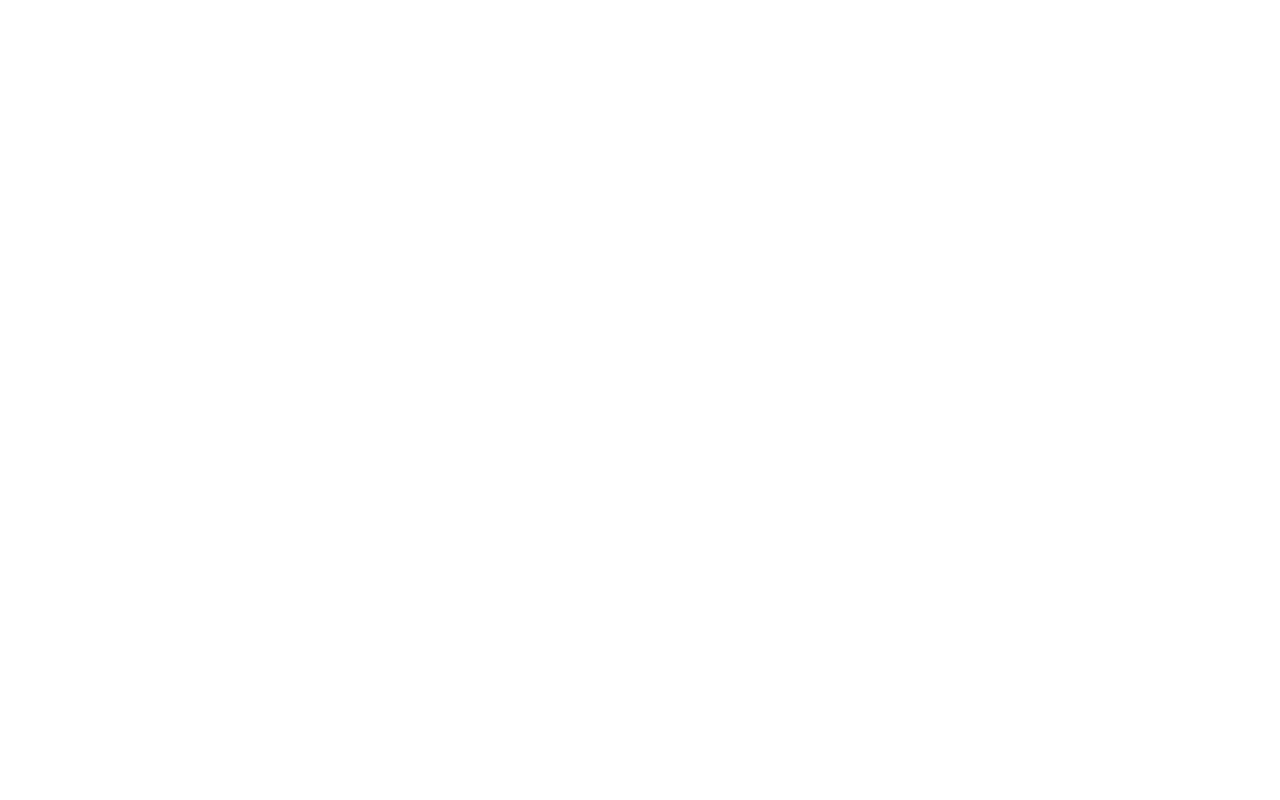
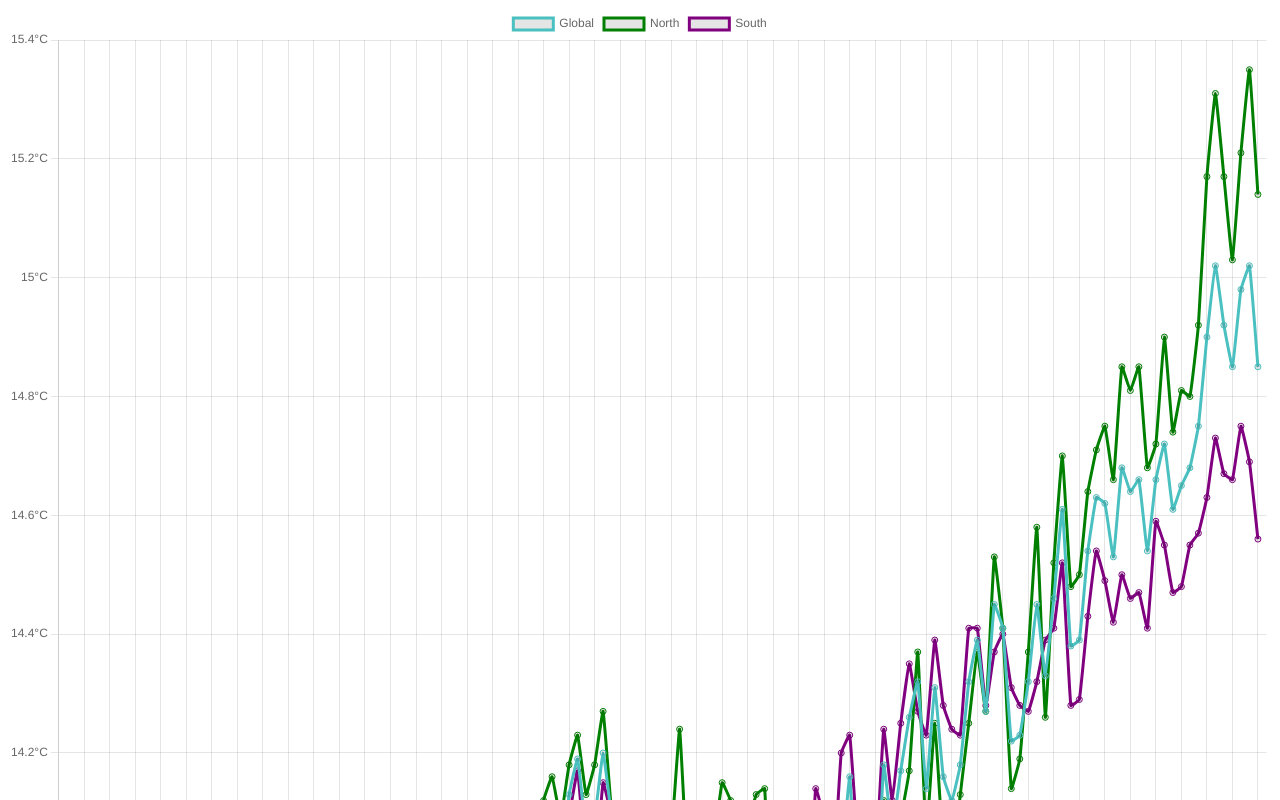
Before and after one commit to KhelemeliaOleksii/masterclass-statistic-first-step, a plain HTML site: page index.html in a window 1280 px wide. Shown: the top 800 px of the page. Drawn offline with nearby package versions, Linux system fonts and the light colour scheme.

Commit message:
create chart of temperature
use:
+ fetch data from a  local file
+ PapaParse library
  - don't work with file parsing (don't use fetch)
+ Chart.js library

```diff
--- /dev/null
+++ b/data/ZonAnn.Ts+dSST.csv
@@ -0,0 +1,143 @@
+Year,Glob,NHem,SHem,24N-90N,24S-24N,90S-24S,64N-90N,44N-64N,24N-44N,EQU-24N,24S-EQU,44S-24S,64S-44S,90S-64S
+1880,-.15,-.27,-.04,-.35,-.11,-.01,-.80,-.46,-.26,-.14,-.09,-.03,.05,.65
+1881,-.07,-.17,.01,-.33,.11,-.06,-.90,-.43,-.19,.10,.12,-.04,-.07,.58
+1882,-.10,-.21,.00,-.30,-.04,.02,-1.40,-.25,-.15,-.05,-.03,.02,.04,.61
+1883,-.17,-.28,-.06,-.35,-.16,-.01,-.18,-.54,-.27,-.17,-.14,-.03,.07,.48
+1884,-.28,-.43,-.14,-.60,-.14,-.14,-1.30,-.63,-.47,-.13,-.15,-.19,-.02,.63
+1885,-.33,-.43,-.24,-.65,-.12,-.27,-1.51,-.67,-.46,-.06,-.19,-.33,-.15,.80
+1886,-.31,-.43,-.19,-.57,-.19,-.21,-1.59,-.50,-.40,-.21,-.17,-.20,-.20,.57
+1887,-.36,-.43,-.28,-.52,-.29,-.28,-1.76,-.50,-.29,-.29,-.29,-.27,-.26,.30
+1888,-.17,-.23,-.11,-.42,.11,-.29,-1.30,-.42,-.25,.07,.14,-.31,-.23,.14
+1889,-.10,-.17,-.03,-.29,.09,-.16,-.68,-.22,-.27,.03,.16,-.15,-.15,.43
+1890,-.34,-.38,-.31,-.45,-.36,-.22,-1.13,-.55,-.27,-.26,-.45,-.17,-.27,.13
+1891,-.22,-.26,-.19,-.43,-.07,-.21,-1.12,-.34,-.37,.02,-.15,-.18,-.24,-.18
+1892,-.27,-.39,-.15,-.44,-.28,-.08,-1.15,-.66,-.17,-.32,-.25,.02,-.21,.07
+1893,-.31,-.47,-.15,-.52,-.35,-.05,-.70,-.55,-.47,-.41,-.29,.07,-.20,-.06
+1894,-.30,-.39,-.21,-.33,-.33,-.24,-.95,-.33,-.19,-.47,-.18,-.15,-.35,-.40
+1895,-.22,-.30,-.14,-.41,-.06,-.26,-.67,-.53,-.27,-.13,.01,-.19,-.32,-.60
+1896,-.11,-.19,-.02,-.35,.10,-.15,-.88,-.37,-.23,.06,.15,-.14,-.13,.23
+1897,-.11,-.16,-.05,-.36,.17,-.23,-.56,-.47,-.24,.14,.21,-.18,-.27,.38
+1898,-.27,-.29,-.26,-.36,-.21,-.26,-1.17,-.24,-.24,-.18,-.25,-.27,-.21,.36
+1899,-.17,-.21,-.13,-.25,-.11,-.18,-1.07,-.11,-.15,-.15,-.07,-.14,-.22,.56
+1900,-.08,-.09,-.06,-.21,.17,-.30,-.58,-.17,-.16,.09,.26,-.28,-.29,.25
+1901,-.16,-.13,-.18,-.17,-.03,-.30,-.45,-.12,-.14,-.05,-.01,-.27,-.34,.24
+1902,-.28,-.33,-.22,-.54,-.03,-.35,-1.42,-.52,-.32,-.02,-.05,-.28,-.43,-.07
+1903,-.37,-.38,-.36,-.48,-.28,-.38,-.30,-.43,-.56,-.23,-.33,-.35,-.40,-.49
+1904,-.47,-.48,-.45,-.51,-.45,-.44,-.19,-.60,-.55,-.43,-.47,-.37,-.49,-1.32
+1905,-.26,-.29,-.22,-.41,-.08,-.35,-.08,-.24,-.62,-.11,-.04,-.32,-.37,-.33
+1906,-.22,-.24,-.20,-.26,-.18,-.23,-.28,-.07,-.39,-.21,-.15,-.20,-.22,-.71
+1907,-.38,-.48,-.29,-.60,-.30,-.29,-.60,-.74,-.52,-.30,-.29,-.20,-.37,-1.20
+1908,-.42,-.46,-.39,-.49,-.43,-.35,-.26,-.56,-.51,-.42,-.44,-.28,-.48,.68
+1909,-.48,-.49,-.47,-.54,-.46,-.44,-.78,-.64,-.44,-.43,-.50,-.37,-.52,-.57
+1910,-.43,-.44,-.42,-.42,-.47,-.38,-.60,-.25,-.49,-.47,-.48,-.33,-.45,.16
+1911,-.44,-.42,-.45,-.43,-.41,-.48,-.31,-.43,-.47,-.41,-.41,-.43,-.53,.05
+1912,-.36,-.46,-.24,-.60,-.17,-.36,-.54,-.80,-.50,-.26,-.07,-.36,-.29,-1.63
+1913,-.34,-.42,-.25,-.45,-.26,-.35,-.52,-.34,-.51,-.38,-.13,-.28,-.40,-1.04
+1914,-.15,-.19,-.10,-.26,-.05,-.18,-.39,-.17,-.28,-.10,.01,-.15,-.18,-.36
+1915,-.14,-.14,-.13,-.24,.00,-.22,-.62,-.17,-.18,-.01,.00,-.15,-.23,-1.98
+1916,-.36,-.42,-.30,-.38,-.44,-.23,-.50,-.55,-.24,-.49,-.39,-.23,-.17,-1.05
+1917,-.46,-.58,-.35,-.51,-.63,-.19,-.84,-.51,-.43,-.69,-.57,-.23,-.09,.06
+1918,-.30,-.40,-.19,-.41,-.33,-.14,-1.03,-.28,-.34,-.38,-.27,-.06,-.23,-.28
+1919,-.28,-.35,-.20,-.44,-.20,-.22,-.72,-.56,-.30,-.23,-.17,-.14,-.32,.20
+1920,-.27,-.30,-.24,-.25,-.25,-.32,-.03,-.21,-.35,-.37,-.12,-.19,-.48,-1.14
+1921,-.19,-.11,-.26,.01,-.25,-.31,-.03,.17,-.09,-.29,-.21,-.23,-.38,-.84
+1922,-.29,-.28,-.30,-.25,-.32,-.27,-.34,-.41,-.13,-.32,-.32,-.24,-.28,-.28
+1923,-.27,-.22,-.31,-.16,-.30,-.34,.14,-.16,-.25,-.31,-.28,-.26,-.41,-.55
+1924,-.27,-.19,-.36,-.14,-.26,-.43,.44,-.26,-.22,-.26,-.25,-.39,-.45,-.53
+1925,-.22,-.14,-.30,-.04,-.24,-.38,-.10,.17,-.18,-.27,-.21,-.24,-.55,-.86
+1926,-.11,.02,-.22,.02,.02,-.40,.55,.15,-.21,.02,.02,-.35,-.45,-.64
+1927,-.22,-.13,-.30,-.13,-.16,-.38,.01,-.22,-.12,-.13,-.18,-.30,-.45,-1.38
+1928,-.20,-.10,-.30,-.07,-.16,-.40,.70,-.17,-.22,-.14,-.17,-.29,-.48,-2.12
+1929,-.36,-.33,-.39,-.38,-.28,-.46,.13,-.62,-.38,-.27,-.29,-.43,-.44,-1.08
+1930,-.16,-.01,-.29,.04,-.11,-.42,.52,.04,-.10,-.09,-.12,-.33,-.47,-2.60
+1931,-.09,.05,-.22,.01,.08,-.43,.55,-.05,-.14,.12,.05,-.42,-.40,-.41
+1932,-.16,-.05,-.26,.03,-.16,-.35,.47,.19,-.21,-.17,-.14,-.21,-.53,-.99
+1933,-.29,-.25,-.32,-.24,-.28,-.34,-.17,-.47,-.12,-.27,-.28,-.22,-.48,-1.15
+1934,-.12,.00,-.25,.17,-.24,-.26,.87,.30,-.12,-.24,-.24,-.15,-.38,-.57
+1935,-.20,-.09,-.30,-.05,-.17,-.38,.34,-.05,-.16,-.15,-.20,-.30,-.42,-1.71
+1936,-.15,-.03,-.26,-.03,-.12,-.30,.38,.10,-.25,-.03,-.21,-.27,-.33,-.03
+1937,-.03,.12,-.18,.20,-.05,-.22,1.23,.02,-.03,.02,-.12,-.19,-.26,.36
+1938,.00,.16,-.18,.38,-.22,-.10,1.49,.38,.03,-.16,-.28,-.06,-.11,-.87
+1939,-.01,.09,-.12,.22,-.11,-.12,.55,.28,.08,-.10,-.13,-.04,-.19,-1.60
+1940,.13,.18,.09,.11,.29,-.07,.99,-.02,-.10,.29,.29,.03,-.20,-.05
+1941,.19,.23,.17,.01,.50,-.05,.00,-.10,.08,.56,.44,.04,-.15,-.47
+1942,.07,.13,.01,.13,.08,-.01,.72,-.07,.06,.13,.04,.06,-.05,-.90
+1943,.09,.18,-.01,.37,-.08,.04,1.41,.28,.10,-.10,-.06,.07,.00,1.14
+1944,.20,.27,.15,.38,.19,.05,1.17,.47,.09,.12,.27,.19,-.10,-.94
+1945,.09,.10,.09,.10,.17,-.03,.63,-.03,.03,.10,.24,.04,.00,-1.77
+1946,-.07,.03,-.17,.06,-.05,-.24,-.04,-.05,.16,-.02,-.07,-.22,-.24,-.16
+1947,-.03,.08,-.13,.15,-.06,-.16,1.06,-.14,.04,-.03,-.09,-.19,-.08,-.21
+1948,-.11,-.02,-.20,.12,-.18,-.24,.11,.31,.00,-.23,-.14,-.19,-.19,-1.37
+1949,-.11,-.03,-.20,.11,-.19,-.23,.20,.17,.05,-.23,-.15,-.18,-.15,-1.97
+1950,-.18,-.15,-.21,-.05,-.29,-.14,.19,-.31,.04,-.30,-.28,-.06,-.16,-.86
+1951,-.07,.04,-.18,.08,-.06,-.23,.08,.01,.12,.00,-.12,-.22,-.16,-.70
+1952,.01,.06,-.04,.11,.02,-.09,.27,-.10,.19,-.01,.04,-.10,-.02,-.50
+1953,.08,.24,-.08,.35,.07,-.18,1.02,.35,.14,.08,.06,-.08,-.24,-1.10
+1954,-.13,-.02,-.26,.07,-.21,-.22,.80,-.21,.00,-.14,-.29,-.17,-.20,-.81
+1955,-.14,-.09,-.21,.04,-.34,-.06,-.24,-.11,.23,-.30,-.39,-.16,-.08,1.22
+1956,-.19,-.23,-.16,-.20,-.33,.00,.01,-.47,-.09,-.28,-.38,-.14,.02,.76
+1957,.05,.04,.05,.03,.08,.02,.09,.22,-.11,.06,.10,-.09,-.02,.49
+1958,.06,.15,-.03,.08,.20,-.15,-.16,.14,.12,.26,.15,-.08,-.08,-.53
+1959,.03,.12,-.06,.16,.07,-.16,.49,.18,.04,.07,.08,-.03,-.26,-.36
+1960,-.03,.08,-.13,.09,.02,-.20,.34,-.07,.11,.06,-.03,-.10,-.07,-.75
+1961,.06,.08,.03,.19,-.04,.05,-.15,.38,.18,-.07,.00,.14,-.17,.21
+1962,.03,.13,-.07,.24,-.05,-.08,.44,.31,.14,-.05,-.05,.09,-.08,-.65
+1963,.05,.14,-.03,.14,.12,-.12,-.16,.31,.13,.13,.10,-.10,-.17,-.03
+1964,-.20,-.19,-.20,-.23,-.14,-.24,-.67,-.20,-.12,-.14,-.15,-.30,-.07,-.38
+1965,-.11,-.14,-.07,-.18,-.03,-.13,-.28,-.24,-.12,-.08,.02,-.23,-.03,-.01
+1966,-.06,-.02,-.09,-.14,.07,-.15,-.76,-.19,.09,.16,-.01,-.24,-.14,.11
+1967,-.02,.03,-.08,.12,-.14,-.01,.36,.26,-.05,-.11,-.17,-.09,-.02,.30
+1968,-.08,-.07,-.09,-.11,-.07,-.08,-.33,-.02,-.09,-.02,-.11,-.14,.00,-.06
+1969,.05,-.03,.14,-.29,.33,.02,-.04,-.61,-.17,.35,.32,.00,.13,-.14
+1970,.02,-.04,.09,-.11,.06,.11,-.22,-.13,-.07,.06,.06,.11,.03,.31
+1971,-.08,-.15,-.02,-.06,-.26,.13,-.08,.01,-.10,-.29,-.22,.03,.16,.44
+1972,.01,-.17,.20,-.34,.17,.14,-.36,-.47,-.24,.07,.27,.16,-.02,.45
+1973,.16,.09,.23,.11,.19,.18,.07,.27,.02,.08,.30,.22,.08,.34
+1974,-.07,-.18,.04,-.14,-.20,.18,-.19,-.07,-.18,-.23,-.16,.21,-.08,.65
+1975,-.01,-.05,.02,.12,-.23,.16,.10,.39,-.05,-.30,-.16,.13,.14,.29
+1976,-.10,-.21,.01,-.26,-.11,.09,-.08,-.32,-.28,-.12,-.10,.10,.22,-.24
+1977,.18,.12,.24,.14,.16,.25,.16,.24,.07,.10,.22,.22,.31,.28
+1978,.07,.02,.12,-.03,.08,.16,-.16,.04,-.04,.10,.06,.21,.13,.04
+1979,.17,.09,.25,-.03,.27,.23,-.60,.07,.09,.26,.28,.29,.33,-.21
+1980,.26,.17,.35,.06,.31,.39,.26,.02,.02,.33,.29,.35,.37,.58
+1981,.32,.37,.27,.48,.19,.36,1.09,.79,.08,.22,.15,.28,.39,.60
+1982,.14,.06,.23,-.08,.28,.18,-.40,.10,-.08,.25,.30,.18,.32,-.11
+1983,.31,.25,.39,.22,.44,.24,.19,.69,-.07,.29,.58,.21,.41,.04
+1984,.16,.04,.28,.02,.19,.26,.36,.08,-.14,.07,.30,.16,.32,.52
+1985,.12,.00,.24,-.03,.09,.30,.39,-.26,-.02,.04,.15,.30,.44,.03
+1986,.18,.13,.23,.11,.23,.20,.01,.28,.03,.18,.28,.25,.25,-.11
+1987,.32,.25,.41,.04,.59,.25,-.36,.13,.12,.55,.63,.32,.25,.01
+1988,.39,.37,.41,.40,.38,.39,.59,.57,.24,.32,.43,.38,.20,.87
+1989,.27,.27,.28,.41,.13,.33,.33,.69,.25,.07,.20,.36,.30,.32
+1990,.45,.53,.37,.63,.37,.37,.58,.89,.48,.38,.37,.38,.37,.36
+1991,.41,.41,.40,.47,.37,.39,.75,.66,.26,.32,.41,.31,.29,.95
+1992,.22,.14,.31,.09,.29,.27,-.17,.44,-.04,.20,.37,.20,.33,.39
+1993,.23,.19,.28,.13,.32,.22,.54,.29,-.11,.29,.36,.27,.39,-.30
+1994,.32,.37,.27,.43,.32,.21,.34,.50,.41,.28,.35,.27,.23,-.05
+1995,.45,.58,.32,.70,.43,.22,1.31,.99,.31,.41,.45,.29,.15,.14
+1996,.33,.26,.39,.23,.32,.43,.77,.17,.10,.31,.33,.33,.28,1.19
+1997,.46,.52,.41,.53,.51,.33,.76,.91,.22,.50,.53,.42,.36,-.04
+1998,.61,.70,.52,.78,.70,.32,.86,.94,.65,.60,.80,.39,.31,.12
+1999,.38,.48,.28,.70,.21,.30,.40,.80,.73,.16,.26,.46,.19,.01
+2000,.39,.50,.29,.70,.25,.28,.97,.80,.55,.21,.29,.42,.10,.23
+2001,.54,.64,.43,.80,.42,.42,1.06,.86,.68,.40,.45,.58,.24,.27
+2002,.63,.71,.54,.82,.60,.47,1.25,1.00,.57,.55,.64,.49,.32,.76
+2003,.62,.75,.49,.84,.64,.37,1.49,.98,.53,.61,.67,.44,.24,.39
+2004,.53,.66,.42,.72,.55,.33,.46,.95,.66,.56,.54,.48,.23,-.02
+2005,.68,.85,.50,1.01,.62,.42,1.98,1.23,.56,.62,.62,.49,.19,.68
+2006,.64,.81,.46,.98,.55,.40,1.73,1.06,.69,.56,.54,.51,.20,.46
+2007,.66,.85,.47,1.13,.46,.47,2.11,1.32,.69,.44,.48,.50,.07,1.24
+2008,.54,.68,.41,.91,.37,.40,1.53,1.08,.61,.33,.41,.53,.09,.62
+2009,.66,.72,.59,.77,.68,.51,1.41,.60,.68,.65,.70,.60,.15,.97
+2010,.72,.90,.55,1.02,.68,.48,2.21,.86,.73,.72,.65,.63,.20,.50
+2011,.61,.74,.47,.98,.37,.55,2.34,.94,.57,.39,.35,.64,.18,1.06
+2012,.65,.81,.48,1.04,.52,.42,2.21,.93,.73,.48,.57,.56,.19,.41
+2013,.68,.80,.55,.94,.58,.54,1.54,1.05,.69,.58,.57,.63,.23,.88
+2014,.75,.92,.57,1.07,.67,.52,2.03,1.14,.73,.69,.65,.72,.18,.55
+2015,.90,1.17,.63,1.31,.96,.41,1.99,1.48,.99,.97,.94,.75,.18,-.32
+2016,1.02,1.31,.73,1.54,1.01,.50,3.25,1.44,1.07,.96,1.07,.68,.26,.41
+2017,.92,1.17,.67,1.39,.82,.60,2.52,1.38,1.03,.86,.77,.76,.35,.55
+2018,.85,1.03,.66,1.24,.67,.69,2.14,1.09,1.05,.73,.62,.80,.38,.95
+2019,.98,1.21,.75,1.42,.90,.65,2.71,1.44,.99,.91,.89,.75,.39,.81
+2020,1.02,1.35,.69,1.67,.87,.57,2.90,1.82,1.19,.89,.85,.59,.39,.91
+2021,.85,1.14,.56,1.42,.66,.53,2.03,1.36,1.26,.72,.59,.72,.32,.32
--- a/index.html
+++ b/index.html
@@ -7,6 +7,9 @@
     <title>Document</title>
 </head>
 <body>
-    <script>src="./"</script>
+    <canvas class="canvasGisMeteo" width="400" height="400"></canvas>
+    <script src="https://cdnjs.cloudflare.com/ajax/libs/Chart.js/3.7.1/chart.min.js"></script>
+    <script src="./src/js/papaparse.min.js"></script>
+    <script src="./src/js/index.js" type="module"></script>
 </body>
 </html>
--- /dev/null
+++ b/src/js/api/api.js
@@ -0,0 +1 @@
+export const URL = "https://data.giss.nasa.gov/gistemp/sources_v4/";
--- /dev/null
+++ b/src/js/index.js
@@ -0,0 +1,77 @@
+/*
+// this method is blocked by CORS policy
+import { URL } from "./api/api.js";
+
+function fetchViaPapaParse () {
+    Papa.parse(URL, {
+        download: true,
+    });
+} */
+const AVERAGE_GLOBAL_TEMPERATURE = 14;
+
+const draw = fetchData()
+    .then(parseData)
+    .then(getDataToPlot)
+    .then(drawData);
+
+function fetchData() {
+    const string = fetch("./data/ZonAnn.Ts+dSST.csv")
+        .then((response) => response.text())
+    return string;
+}
+
+function parseData(string) {
+    return Papa.parse(string, { header: true }).data
+}
+
+function getDataToPlot(data) {
+    const dataToPlot = data.reduce((acc, item) => {
+        acc.years.push(item.Year);
+        acc.temperatureGlob.push(Number(item.Glob) + AVERAGE_GLOBAL_TEMPERATURE);
+        acc.temperatureNorth.push(Number(item.NHem) + AVERAGE_GLOBAL_TEMPERATURE);
+        acc.temperatureSouth.push(Number(item.SHem) + AVERAGE_GLOBAL_TEMPERATURE)
+        return acc;
+    }, { years: [], temperatureGlob: [], temperatureNorth: [], temperatureSouth: [] })
+    return dataToPlot;
+}
+function drawData(dataToPlot) {
+    const ctx = document.querySelector('.canvasGisMeteo').getContext('2d');
+    const mixedChart = new Chart(ctx, {
+        data: {
+            datasets: [{
+                type: 'line',
+                label: 'Global',
+                data: dataToPlot.temperatureGlob,
+                fill: false,
+                borderColor: 'rgb(75, 192, 192)',
+                tension: 0.1
+            }, {
+                type: 'line',
+                label: 'North',
+                data: dataToPlot.temperatureNorth,
+                fill: false,
+                borderColor: 'green',
+                tension: 0.1
+            }, {
+                type: 'line',
+                label: 'South',
+                data: dataToPlot.temperatureSouth,
+                fill: false,
+                borderColor: 'purple',
+                tension: 0.1
+            },
+            ],
+            labels: dataToPlot.years
+        },
+        options: {
+            scales: {
+                y: {
+                    ticks: {
+                        callback(value) { return value + "\xB0C" }
+                    }
+                }
+            }
+        }
+    });
+};
+fetchData();
```
Also changed, not shown: data/GLB.Ts+dSST.csv (deleted, +0 -145 lines), src/js/papaparse.min.js (added), 1 other file.
